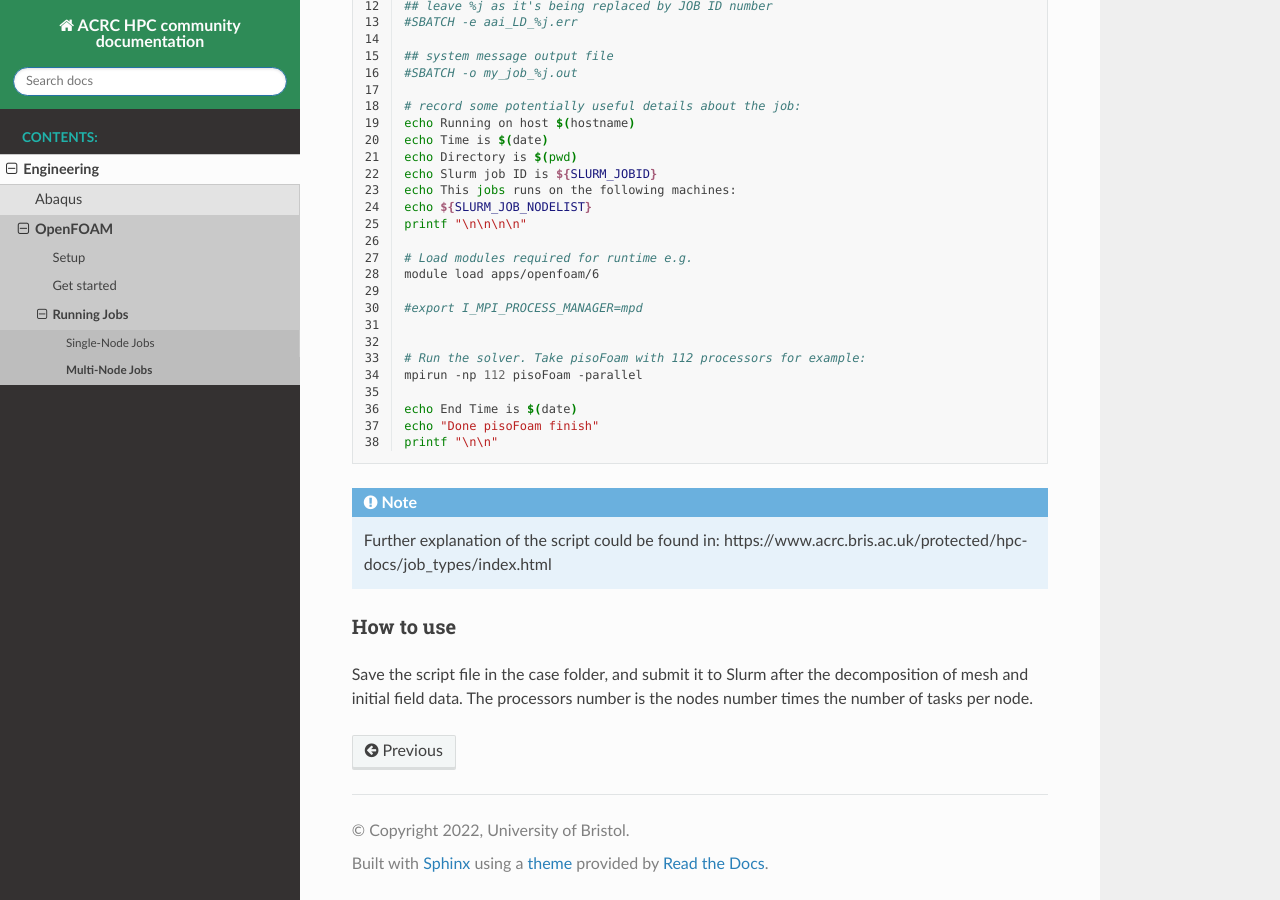
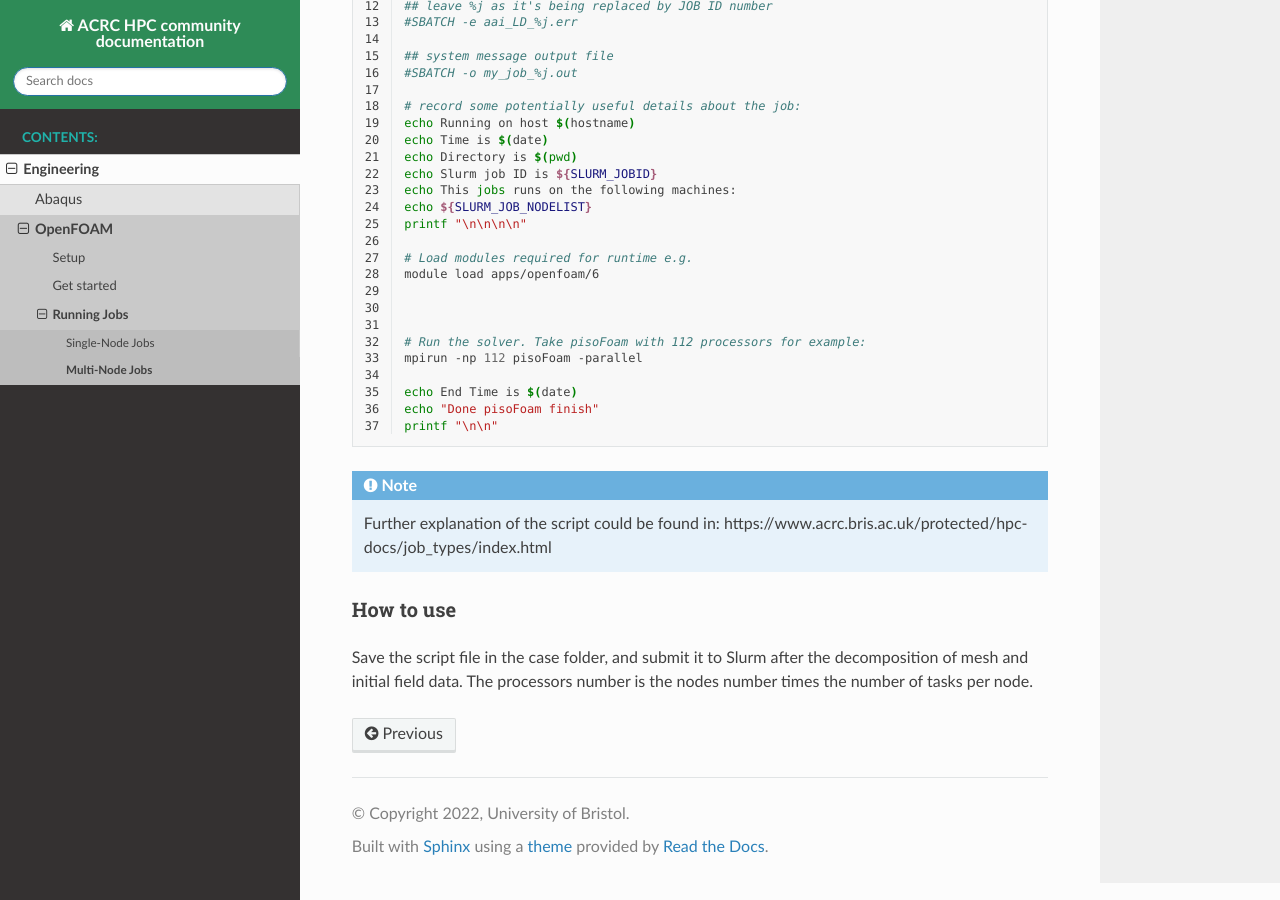
Before and after one commit to ACRC/HPC-community-docs, a Sphinx documentation site: the page built from source/engineering/OpenFOAM/multi-node.md, in a window 1280 px wide and 900 px high, scrolled down 512 px. Built offline with Sphinx 7.4.7 and the Read the Docs theme 2.0.0, drawn with Linux system fonts in a browser that asks for light colours.

Commit message:
Update source/engineering/OpenFOAM/multi-node.md
Co-authored-by: James C. Womack <jcwomack@users.noreply.github.com>

```diff
--- a/source/engineering/OpenFOAM/multi-node.md
+++ b/source/engineering/OpenFOAM/multi-node.md
@@ -42,7 +42,6 @@ printf "\n\n\n\n"
 # Load modules required for runtime e.g.
 module load apps/openfoam/6
 
-#export I_MPI_PROCESS_MANAGER=mpd
 
 
 # Run the solver. Take pisoFoam with 112 processors for example:
```
